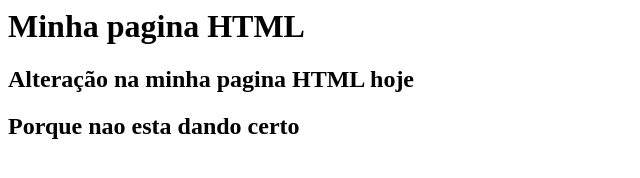
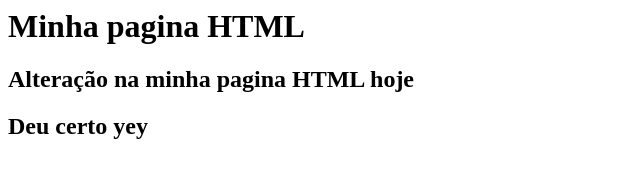
Before and after one commit to Glifex/gama-experience, a plain HTML site: page index.html in a window 1280 px wide. Shown: the whole page, without its empty margins (0-640 px from the left). Drawn offline with Linux system fonts and the light colour scheme.

Commit message:
Deu certo

```diff
--- a/index.html
+++ b/index.html
@@ -2,6 +2,6 @@
     <body>
         <h1>Minha pagina HTML</h1>
         <h2>Alteração na minha pagina HTML hoje</h2>
-        <h2>Porque nao esta dando certo</h2>
+        <h2>Deu certo yey</h2>
     </body>
 </html>
```
